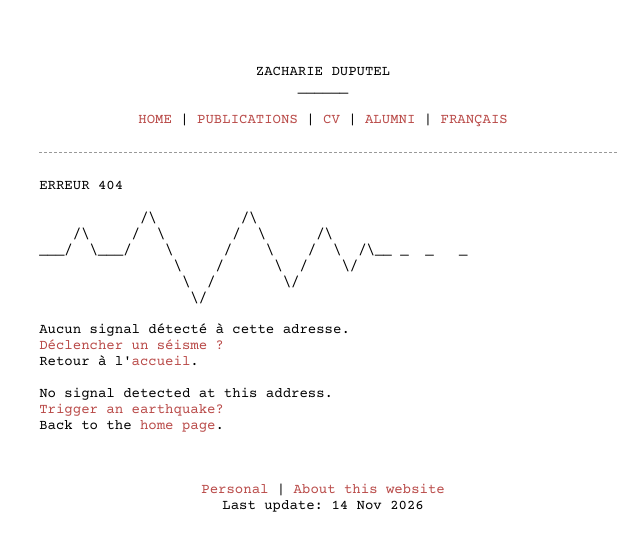
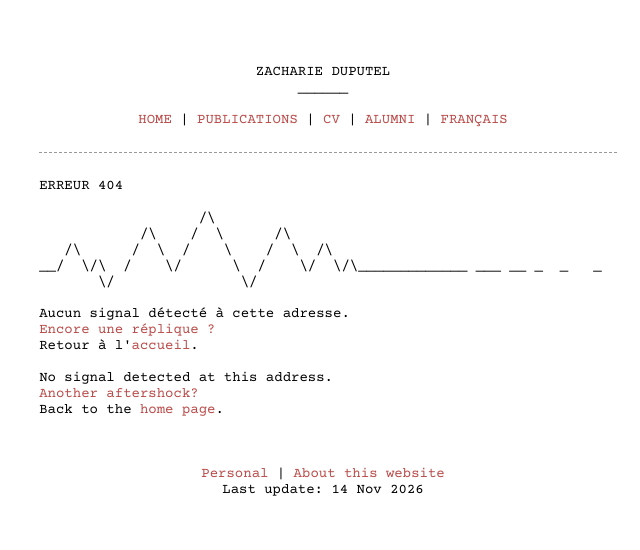
Before and after one commit to zduputel/zduputel.github.io, a plain HTML site: page 404.html in a window 1280 px wide. Shown: the whole page, without its empty margins (317-957 px from the left). Drawn offline with Linux system fonts and the light colour scheme; no server answers.

Commit message:
Updating easter egg 404

```diff
--- a/404.html
+++ b/404.html
@@ -24,20 +24,20 @@ ______
 </center></p>
 <hr class="sep"/>
 <p>ERREUR 404
+</p><pre class="sismo">
 
-            /\          /\
-    /\     /  \        /  \      /\
-___/  \___/    \      /    \    /  \  /\__ _  _   _
-                \    /      \  /    \/
-                 \  /        \/
-                  \/
-
+                   /\
+            /\    /  \      /\
+   /\      /  \  /    \    /  \  /\
+__/  \/\  /    \/      \  /    \/  \/\_____________ ___ __ _  _   _    _
+       \/               \/
+</pre><p>
 Aucun signal détecté à cette adresse.
-<a href="#" onclick="secouer(); return false;">Déclencher un séisme&#160;?</a>
+<a href="#" onclick="secouer(); return false;">Encore une réplique&#160;?</a>
 Retour à l'<a href="/index.html">accueil</a>.
 
 No signal detected at this address.
-<a href="#" onclick="secouer(); return false;">Trigger an earthquake?</a>
+<a href="#" onclick="secouer(); return false;">Another aftershock?</a>
 Back to the <a href="/index-en.html">home page</a>.
 </p>
 
@@ -46,5 +46,10 @@ Back to the <a href="/index-en.html">home page</a>.
 </div>
 </div>
 
+<script type="text/javascript">
+// La page tremble toute seule a l'arrivee
+window.addEventListener("load", function () { setTimeout(window.secouer, 400); });
+</script>
+
 </body>
 </html>
--- a/style.css
+++ b/style.css
@@ -241,7 +241,7 @@ pre.bibtex {
 pre.sismo {
  font-family: inherit;
  white-space: pre;
- overflow-x: auto;
+ overflow-x: hidden;
  margin: 0 0 0 10px;
 }
 
```
